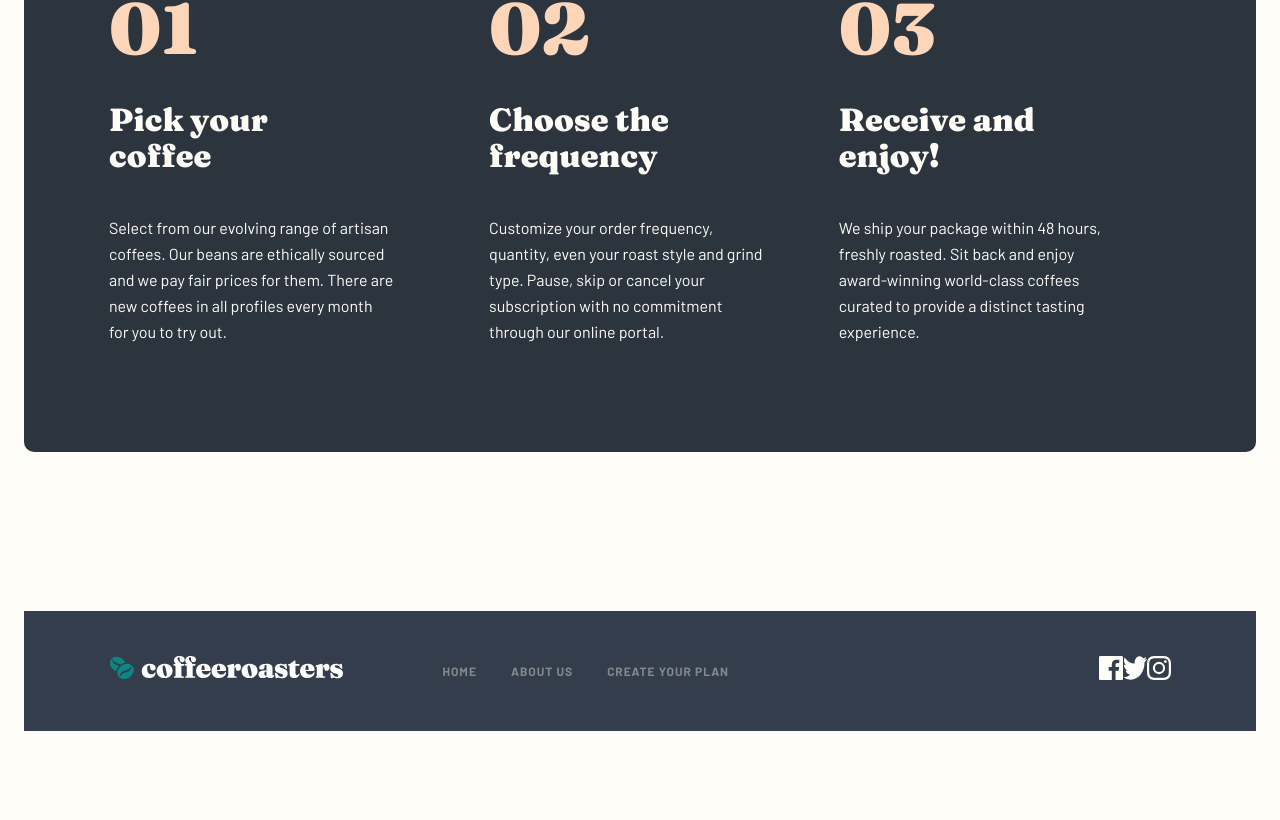
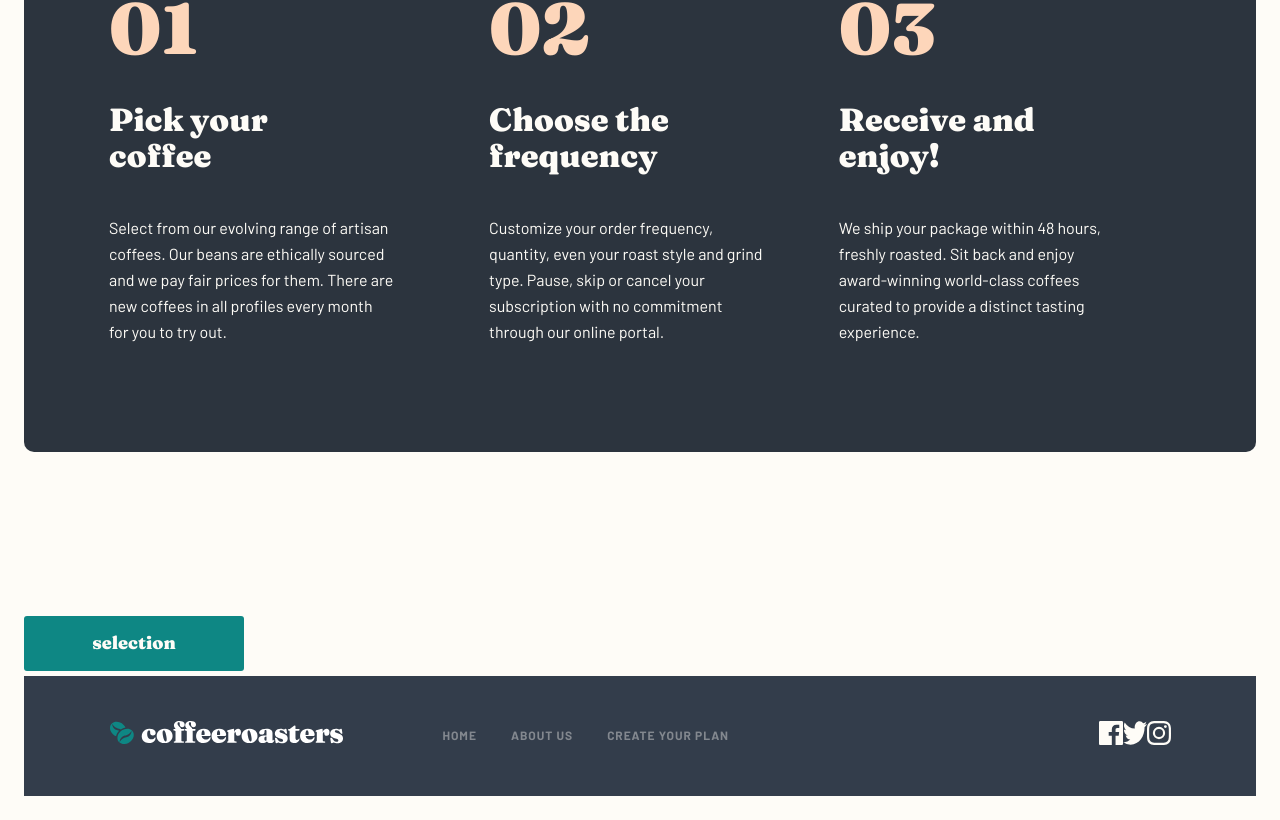
Before and after one commit to ohmymario/coffee-roasters, a Next.js app: page /subscribe in a window 1280 px wide. Shown: the part 943-1763 px from the top of the page. Before the commit the page ends 1698 px from the top, so only its background shows below. Built offline with nearby package versions, Linux system fonts and the light colour scheme.

Commit message:
Start questioncontainer component add to subscribe page

```diff
--- /dev/null
+++ b/components/questionContainer/QuestionContainer.js
@@ -0,0 +1,36 @@
+import React, { useState } from 'react';
+import { QuestionContainerData } from './QuestionContainerData';
+
+const QuestionContainer = () => {
+  const [questionData, setQuestionData] = useState(QuestionContainerData);
+
+  function setQuestionAnswer() {
+    const testName = 'Preferences';
+    const testAnswer = 'Capsule';
+
+    const findQuestion = questionData.find(data => data.name === testName);
+    const updateQuestion = {
+      ...findQuestion,
+      selectedAnswer: testAnswer,
+      selected: true,
+    };
+
+    const updatedData = questionData.map(data => {
+      if (data.name === testName) return updateQuestion;
+      return data;
+    });
+
+    setQuestionData(updatedData);
+  }
+
+  // console.log(questionData);
+  return (
+    <div>
+      <button type="button" onClick={() => setQuestionAnswer()}>
+        selection
+      </button>
+    </div>
+  );
+};
+
+export default QuestionContainer;
--- /dev/null
+++ b/components/questionContainer/QuestionContainerStyles.js
@@ -0,0 +1,5 @@
+import styled from 'styled-components';
+
+const QuestionContainerStyled = styled.div``;
+
+export default QuestionContainerStyled;
--- a/pages/subscribe.js
+++ b/pages/subscribe.js
@@ -2,6 +2,7 @@ import React from 'react';
 import Head from 'next/head';
 import SubscribeHero from '../components/hero/SubscribeHero';
 import HowItWorks from '../components/howItWorks/HowItWorks';
+import QuestionContainer from '../components/questionContainer/QuestionContainer';
 
 const subscribe = props => {
   console.log(props);
@@ -14,8 +15,8 @@ const subscribe = props => {
 
       <main>
         <SubscribeHero />
-
         <HowItWorks primary={false} />
+        <QuestionContainer />
       </main>
     </>
   );
```
